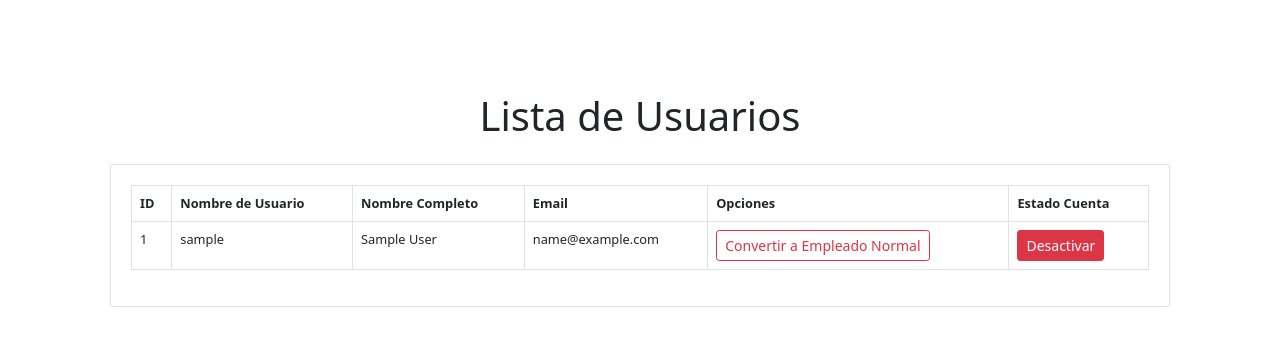
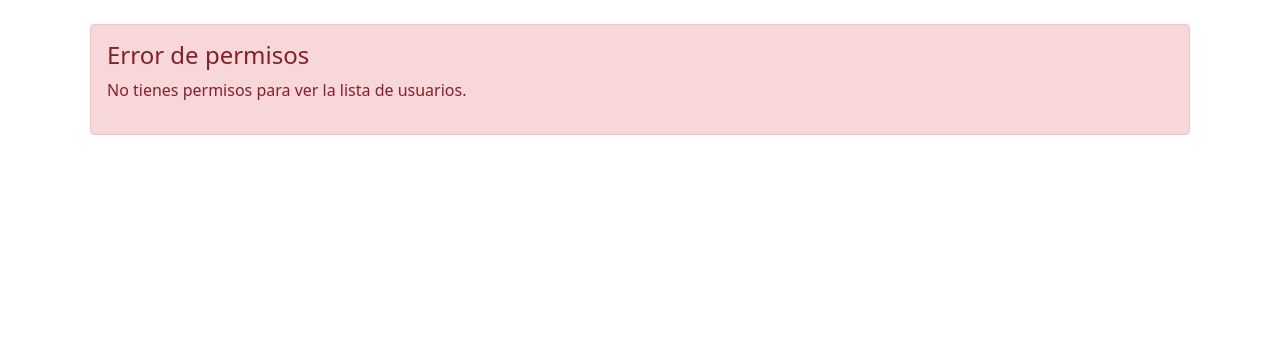
Before and after one commit to christpaul01/DetectorDeInfraccion, a Django app: page /listarUsuarios/ in a window 1280 px wide. Shown: the part 56-402 px from the top of the page. Run offline with Django 5.2, Linux system fonts and the light colour scheme; the visitor is signed in with stand-in values (Sample User, id 1); data comes from the database, SQL or seed files in the repository.

Commit message:
Mejora a autenticacion de usuarios
Solo los admins pueden crear nuevos usuarios. Ahora se incluye los emails y nombres en la creacion de los usuarios.

```diff
--- a/camaras/templates/includes/navbar.html
+++ b/camaras/templates/includes/navbar.html
@@ -60,9 +60,6 @@
           <li class="nav-item">
             <a class="nav-link" href="{% url 'login' %}">Login</a>
           </li>
-          <li class="nav-item">
-            <a class="nav-link" href="{% url 'register' %}">Register</a>
-          </li>
         {% endif %}
       </ul>
     </div>
--- a/camaras/templates/listarUsuarios.html
+++ b/camaras/templates/listarUsuarios.html
@@ -6,6 +6,12 @@
 {% block body %}
 <div class="container mt-5">
     <h1 class="text-center mb-4">Lista de Usuarios</h1>
+
+    <!-- Botón para agregar nuevos usuarios -->
+    <div class="mb-4">
+        <a href="/registerUser" class="btn btn-success">Agregar Usuario</a>
+    </div>
+
     <div class="card">
         <div class="card-body">
             <table class="table table-bordered">
--- a/camaras/urls.py
+++ b/camaras/urls.py
@@ -42,7 +42,7 @@ urlpatterns = [
     path('logout/', views.logoutpage, name='logout'),
 
     # register path
-    path('register/', views.registerpage, name='register'),
+    path('registerUser/', views.registerpage, name='register'),
 
     # set User to Admnin
     path('setAdmin/<int:id>', views.set_user_to_admin, name='setAdmin'),
--- a/camaras/views.py
+++ b/camaras/views.py
@@ -4,6 +4,7 @@ from django.shortcuts import render, redirect, get_object_or_404
 from django.http import HttpResponse, StreamingHttpResponse
 from django.template import loader
 from torch.distributed.pipeline.sync.skip.portal import Context
+from .forms import CustomUserCreationForm  # Import the custom form
 
 from .models import Camara, Direccion, ROI
 from .models import Umbral, TipoInfraccion, TipoVehiculo
@@ -19,6 +20,7 @@ from django.contrib.auth.forms import UserCreationForm
 from django.contrib.auth.decorators import login_required, permission_required
 from django.contrib.auth.models import User, Group
 from django.contrib import messages
+
 
 
 def get_next_camera_id():
@@ -451,34 +453,44 @@ def loginpage(request):
             messages.error(request, 'The combination of the user name and the password is wrong!')
             return redirect('login')
 
+
+@login_required
 def registerpage(request):
 
-    if request.user.is_authenticated:
-        return redirect('/')
+    # check if user is not admin
+    if not request.user.groups.filter(name='Admin').exists():
+        error_type = "Error de permisos"
+        error_message = "No tienes permisos para registrar usuarios."
+        context = {"error_type": error_type, "error_message": error_message}
+        return render(request, 'error.html', context)
 
     if request.method == 'GET':
         return render(request, 'register.html')
     if request.method == 'POST':
-        form = UserCreationForm(request.POST)
+        form = CustomUserCreationForm(request.POST)
         if form.is_valid():
-            form.save()
             username = form.cleaned_data.get('username')
             password = form.cleaned_data.get('password1')
             email = form.cleaned_data.get('email')
-            user = authenticate(username=username, password=password, email=email)
+            role = request.POST['role']
+            user = form.save()
 
-            # Add the user to the NormalStaff group
-            normal_staff_group = Group.objects.get(name='NormalStaff')
-            user.groups.add(normal_staff_group)
+            # Authenticate user after saving
+            user = authenticate(username=username, password=password)
 
-            login(request, user)
-            messages.success(request,
-                             f'You have registered your account successfully! Logged in as {user.username}')
+            # Asignar grupo según el rol seleccionado
+            if role == 'Admin':
+                admin_group = Group.objects.get(name='Admin')
+                user.groups.add(admin_group)
+            elif role == 'NormalStaff':
+                normal_group = Group.objects.get(name='NormalStaff')
+                user.groups.add(normal_group)
+
+            messages.success(request, f'You have registered {user.username} account successfully!')
             return redirect('/')
         else:
             messages.error(request, form.errors)
             return redirect('register')
-
 
 def logoutpage(request):
     logout(request)
@@ -530,7 +542,7 @@ def change_user_to_normal_staff(request, id):
 
 @login_required
 def listar_usuarios(request):
-    if not request.user.has_perm('camaras.view_user'):
+    if not request.user.groups.filter(name='Admin').exists():
         error_type = "Error de permisos"
         error_message = "No tienes permisos para ver la lista de usuarios."
         context = {"error_type": error_type, "error_message": error_message}
```
Also changed, not shown: camaras/forms.py (added, +21 -0 lines), camaras/templates/register.html (+29 -6 lines).
